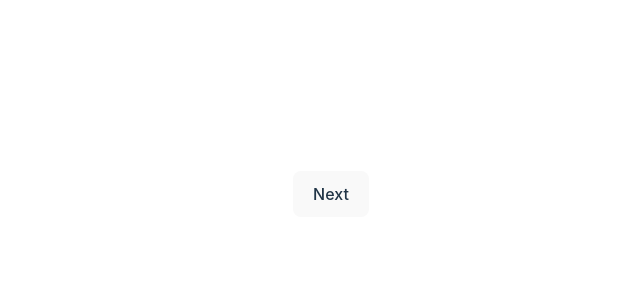
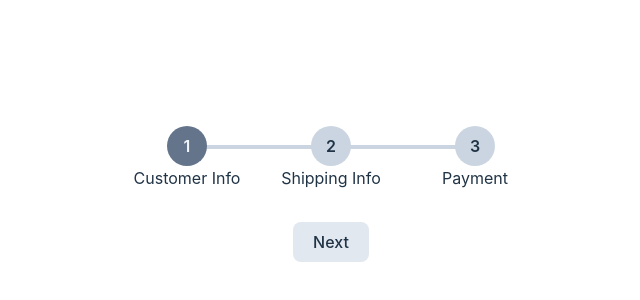
Before and after one commit to YegorKochetkov/stepper, a React (Vite) app: page / in a window 1280 px wide. Shown: the part 206-506 px from the top of the page, without its empty margins (309-949 px from the left). Built offline with nearby package versions, Linux system fonts and the light colour scheme.

Commit message:
feat: implement Stepper logic & styles

```diff
--- a/src/App.tsx
+++ b/src/App.tsx
@@ -2,10 +2,12 @@ import React from "react";
 
 import Stepper from "./components/Stepper/Stepper";
 
+const stepsFromBackend = ["Customer info", "Shipping info", "Payment"];
+
 function App() {
   return (
-    <main className='max-w-7xl p-8'>
-      <Stepper />
+    <main className='max-w-7xl p-8 text-center'>
+      <Stepper steps={stepsFromBackend} />
     </main>
   );
 }
--- a/src/components/Stepper/Stepper.tsx
+++ b/src/components/Stepper/Stepper.tsx
@@ -1,7 +1,40 @@
 import React from "react";
 
-function Stepper() {
-  return <button>Next</button>;
+function Stepper({ steps }: { steps: string[] }) {
+  const [currentStep, setCurrentStep] = React.useState(1);
+  const isCompleted = currentStep > steps.length;
+
+  return (
+    <React.Fragment>
+      <div className='flex justify-between mb-8'>
+        {steps.map((step, i) => (
+          <div
+            key={i}
+            className={
+              "step-item" +
+              " " +
+              (currentStep === i + 1 ? "active" : "") +
+              (currentStep > i + 1 ? "complete" : "")
+            }
+          >
+            <div className='step-index'>
+              {currentStep > i + 1 ? "✔️" : i + 1}
+            </div>
+            <p className='capitalize'>{step}</p>
+          </div>
+        ))}
+      </div>
+
+      <button
+        type='button'
+        className='button'
+        onClick={() => setCurrentStep((prev) => prev + 1)}
+        disabled={isCompleted}
+      >
+        {isCompleted ? "Completed" : "Next"}
+      </button>
+    </React.Fragment>
+  );
 }
 
 export default Stepper;
--- a/src/index.css
+++ b/src/index.css
@@ -2,6 +2,7 @@
 @tailwind components;
 @tailwind utilities;
 
+@layer base {
   *,
   *::after,
   *::before {
@@ -9,13 +10,18 @@
   }
 
   :root {
+    --color-light: hsla(0, 0%, 100%, 0.8);
+    --color-dark: hsla(208, 37%, 20%, 1);
+    --b-color-dark: hsla(0, 0%, 14%, 1);
+    --b-color-light: hsla(0, 0%, 100%, 1);
+
     font-family: Inter, system-ui, Avenir, Helvetica, Arial, sans-serif;
     line-height: 1.5;
     font-weight: 400;
 
     color-scheme: light dark;
-  color: rgba(255, 255, 255, 0.87);
-  background-color: #242424;
+    color: var(--color-light);
+    background-color: var(--b-color-dark);
 
     font-synthesis: none;
     text-rendering: optimizeLegibility;
@@ -33,38 +39,57 @@ body {
     min-height: 100dvh;
   }
 
-button {
-  padding: 0.6em 1.2em;
+  @media (prefers-color-scheme: light) {
+    :root {
+      color: var(--color-dark);
+      background-color: var(--b-color-light);
+    }
+  }
+}
 
-  font-size: 1em;
-  font-weight: 500;
-  font-family: inherit;
+@layer components {
+  .step-item {
+    @apply relative flex flex-col justify-center items-center w-36;
+  }
+  .step-item:not(:last-child)::after {
+    @apply content-[''] absolute w-full h-1 bg-slate-300 dark:bg-slate-500
+      left-2/4 top-1/3 -translate-y-2/4;
+  }
 
-  background-color: #1a1a1a;
+  .step-index {
+    @apply relative grid place-items-center z-10 w-10 h-10 rounded-full
+      bg-slate-300 dark:bg-slate-500 font-semibold;
+  }
 
-  border-radius: 8px;
-  border: 1px solid transparent;
-  transition: border-color 0.25s;
+  .active .step-index {
+    @apply bg-slate-500 dark:bg-slate-500 text-slate-100;
+  }
 
-  cursor: pointer;
+  .complete .step-index,
+  .complete.step-item::after {
+    @apply bg-green-200 transition;
   }
-button:hover {
-  border-color: #646cff;
+
+  .complete p {
+    @apply opacity-50;
   }
-button:focus,
-button:focus-visible {
+
+  .button {
+    @apply py-2 px-5 font-medium bg-slate-200 dark:bg-slate-600 rounded-lg
+      cursor-pointer transition-colors;
+  }
+  .button:hover {
+    @apply bg-slate-300 dark:bg-slate-500;
+  }
+  .button:focus,
+  .button:focus-visible {
     outline: 4px auto -webkit-focus-ring-color;
   }
-button:active {
-  transform: scale(0.97);
+  .button:active {
+    @apply bg-gray-300 dark:bg-gray-600 shadow-inner;
   }
-
-@media (prefers-color-scheme: light) {
-  :root {
-    color: #213547;
-    background-color: #ffffff;
-  }
-  button {
-    background-color: #f9f9f9;
+  .button:disabled {
+    pointer-events: none;
+    opacity: 0.6;
   }
 }
```
Lines whose indentation alone changed are shown as unchanged.
